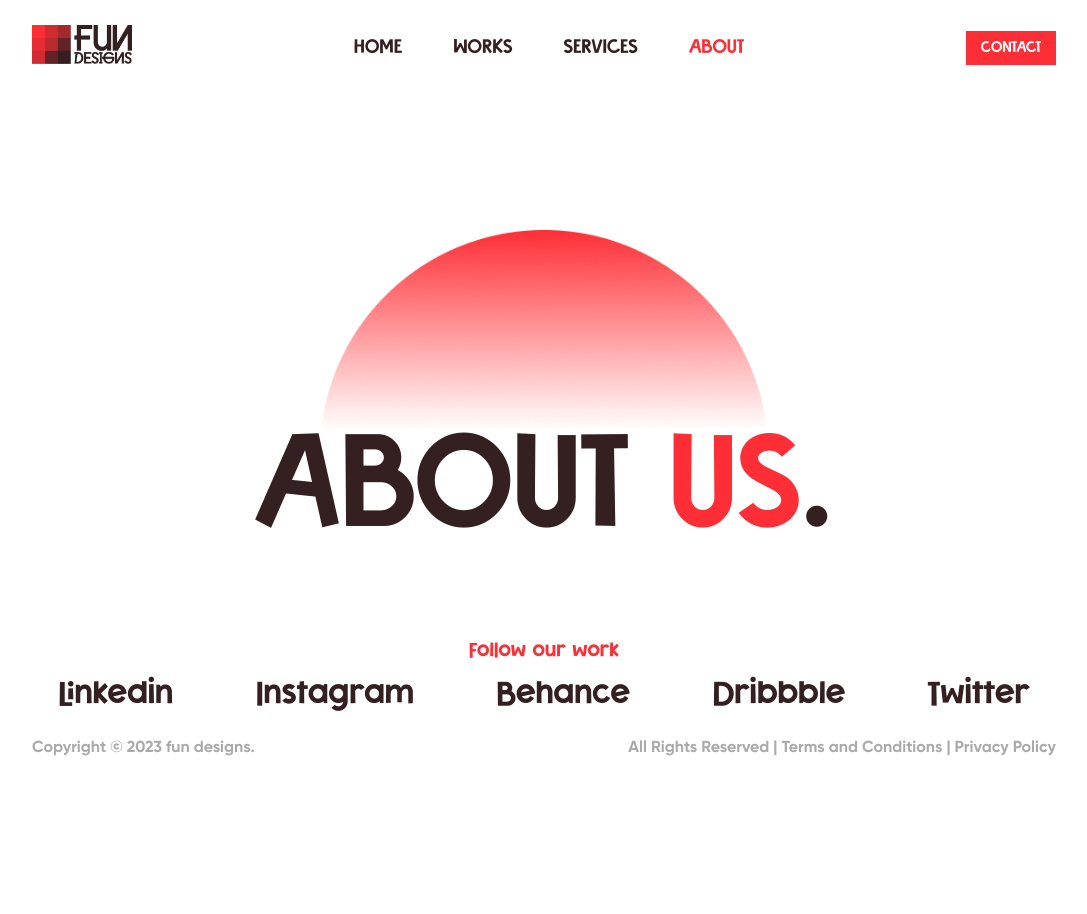
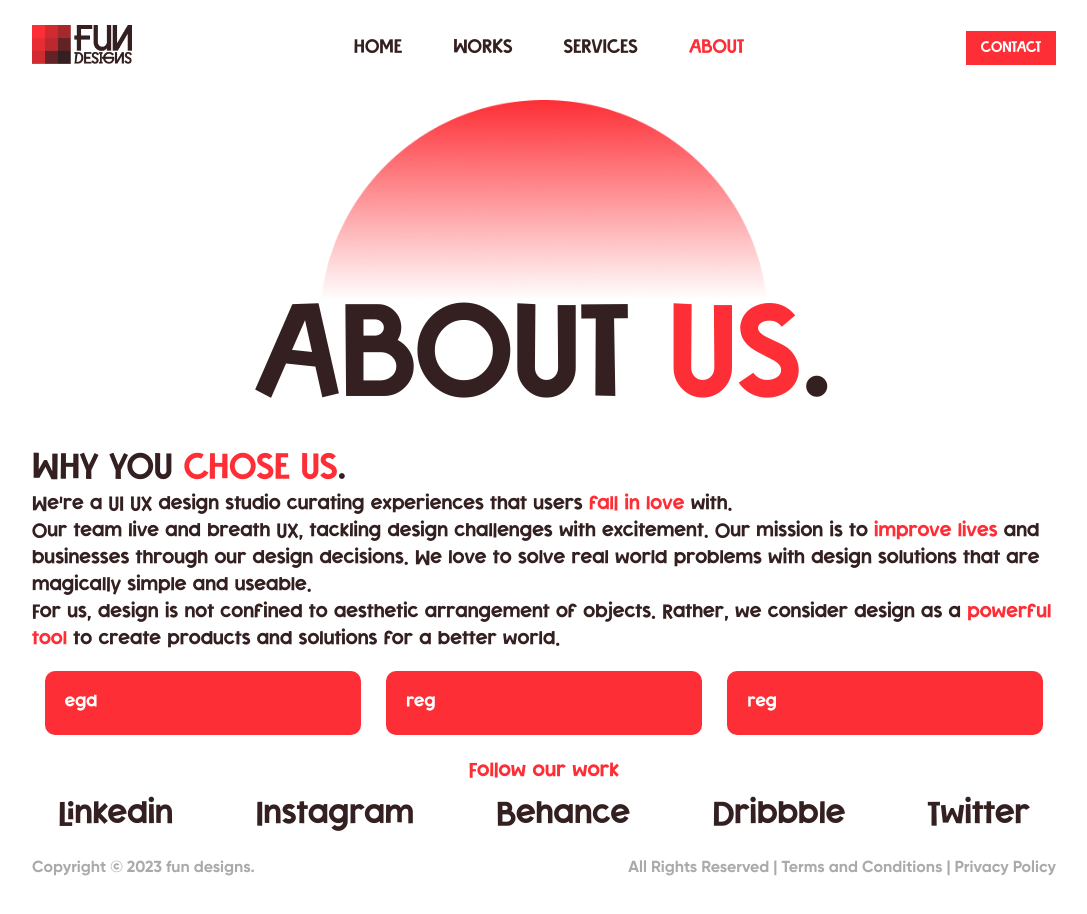
Before and after one commit to fundesigns/fundesign, a React (Vite) app: page /about in a window 1280 px wide. Shown: the top 914 px of the page, without its empty margins (96-1183 px from the left). Before the commit the page ends 800 px from the top, so only its background shows below. Built offline with nearby package versions, Linux system fonts and the light colour scheme.

Commit message:
content set

```diff
--- a/src/Pages/AboutUs/AboutUs.module.css
+++ b/src/Pages/AboutUs/AboutUs.module.css
@@ -1,11 +1,16 @@
 .Wrapper {
-  min-height: 100vh;
+  min-height: 100%;
   display: flex;
   flex-direction: column;
   justify-content: space-between;
   gap: 3vh;
   width: 100%;
+  background-color: white;
 }
 .Wrapper .InnerSegment {
   padding: 100px 10vw 0px;
+  display: flex;
+  flex-direction: column;
+  gap: 3vh;
+  height: 100%;
 }
--- a/src/Pages/AboutUs/AboutUs.tsx
+++ b/src/Pages/AboutUs/AboutUs.tsx
@@ -1,6 +1,7 @@
 import { Footer } from '../../Components/Footer/Footer'
 import { Navbar } from '../../Components/Navbar/Navbar'
 import styles from './AboutUs.module.css'
+import { Detail } from './Components/Detail/Detail'
 import { Landing } from './Components/Landing/Landing'
 type Props = {}
 
@@ -10,6 +11,7 @@ export const AboutUs = (_props: Props) => {
         <Navbar />
         <div className={styles.InnerSegment}>
             <Landing />
+            <Detail />
         </div>
         <Footer />
     </div>
--- /dev/null
+++ b/src/Pages/AboutUs/Components/Detail/Detail.module.css
@@ -0,0 +1,32 @@
+.Wrapper {
+  text-align: left;
+  display: flex;
+  flex-direction: column;
+  gap: 2vh;
+}
+
+.Wrapper h1 {
+  text-transform: uppercase;
+  align-self: flex-start;
+}
+
+.Wrapper p {
+  font-size: 18px;
+}
+
+.Wrapper .Boxes{
+    display: flex;
+    width: 100%;
+    justify-content: space-around;
+    flex-wrap: wrap;
+}
+
+.Wrapper .Boxes>div{
+    background-color: #FD2E35;
+    height: fit-content;
+    padding: 20px;
+    border-radius: 10px;
+    min-width: 300px;
+    color: white;
+    width: calc(100% / 3  - 2vw);
+}
--- /dev/null
+++ b/src/Pages/AboutUs/Components/Detail/Detail.tsx
@@ -0,0 +1,34 @@
+import styles from "./Detail.module.css";
+type Props = {};
+
+export const Detail = (_props: Props) => {
+  return (
+    <div className={styles.Wrapper}>
+      <div>
+        <h1>
+          {" "}
+          Why You <span className="colorText">Chose Us</span>.
+        </h1>
+
+        <p>
+          We're a UI UX design studio curating experiences that users{" "}
+          <span className="colorText">fall in love</span> with.
+          <br /> Our team live and breath UX, tackling design challenges with
+          excitement. Our mission is to{" "}
+          <span className="colorText">improve lives</span> and businesses
+          through our design decisions. We love to solve real world problems
+          with design solutions that are magically simple and useable.
+          <br /> For us, design is not confined to aesthetic arrangement of
+          objects. Rather, we consider design as a{" "}
+          <span className="colorText">powerful tool</span> to create products
+          and solutions for a better world.
+        </p>
+      </div>
+      <div className={styles.Boxes}>
+        <div>egd</div>
+        <div>reg</div>
+        <div>reg</div>
+      </div>
+    </div>
+  );
+};
--- a/src/Pages/AboutUs/Components/Landing/Landing.module.css
+++ b/src/Pages/AboutUs/Components/Landing/Landing.module.css
@@ -1,6 +1,6 @@
 .Wrapper{
     width: 100%;
-    padding: 130px 10vw 6vh;
+
     display: flex;
     flex-direction: column;
     align-items: center;
```
